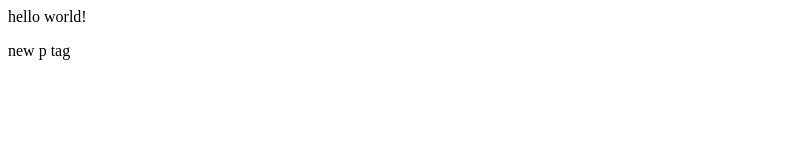
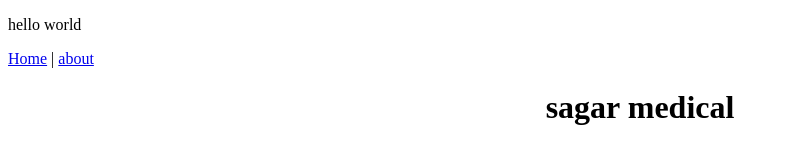
Before and after one commit to aspirepbn4u/sagar-medical, a plain HTML site: page index.html in a window 1280 px wide. Shown: the whole page, without its empty margins (0-789 px from the left). Drawn offline with Linux system fonts and the light colour scheme.

Commit message:
create about.html file

```diff
--- a/index.html
+++ b/index.html
@@ -1,13 +1,15 @@
-<html>
-  <head>
-    <title> sagar madical</title>
-  </head>
-  <body>
-    <P>
-          hello world!
-    </P>
-    <p>
-      new p tag
-    </p>
-  </body>
+<!DOCTYPE html>
+<html lang="en">
+<head>
+  <meta charset="UTF-8">
+  <meta name="viewport" content="width=device-width, initial-scale=1.0">
+  <title>sagar medical</title>
+</head>
+<body>
+  <p>hello world</p>
+  <a href="index.html">Home</a> |
+  <a href="about.html">about</a>
+  <h1 align="center">sagar medical</h1>
+
+</body>
 </html>
```
Also changed, not shown: about.html (added, +12 -0 lines).
